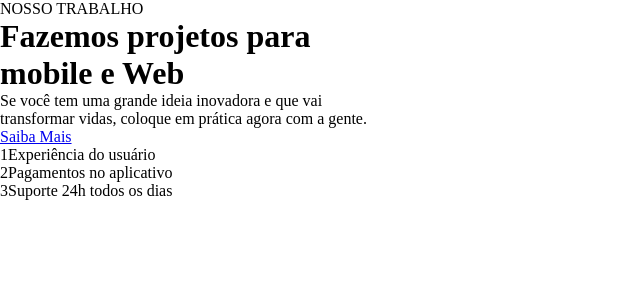
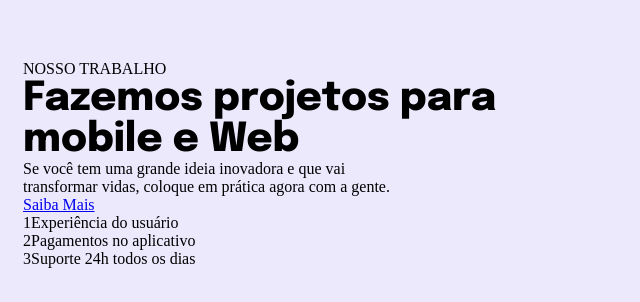
Before and after one commit to bpinheiro8/projeto-site-responsivo-simples, a plain HTML site: page index.html in a window 1280 px wide. Shown: the whole page, without its empty margins (0-640 px from the left). Drawn offline with Linux system fonts and the light colour scheme.

Commit message:
creating html and style

```diff
--- a/index.html
+++ b/index.html
@@ -1,10 +1,13 @@
 <!DOCTYPE html>
 <html lang="pt-br">
   <head>
+    <link rel="preconnect" href="https://fonts.googleapis.com" />
+    <link rel="preconnect" href="https://fonts.gstatic.com" crossorigin />
     <meta charset="UTF-8" />
     <meta name="viewport" content="width=device-width, initial-scale=1.0" />
     <title>Document</title>
     <link rel="stylesheet" href="style.css" />
+    <link href="https://fonts.googleapis.com/css2?family=Epilogue:wght@800&display=swap" rel="stylesheet" />
   </head>
   <body>
     <main>
--- a/style.css
+++ b/style.css
@@ -3,3 +3,17 @@
   padding: 0;
   box-sizing: border-box;
 }
+
+body {
+  background: #ece9fd;
+  padding: 60px 23px 66px;
+}
+
+h1 {
+  font-family: "Epilogue", sans-serif;
+  font-size: 40px;
+}
+
+ul {
+  list-style: none;
+}
```
